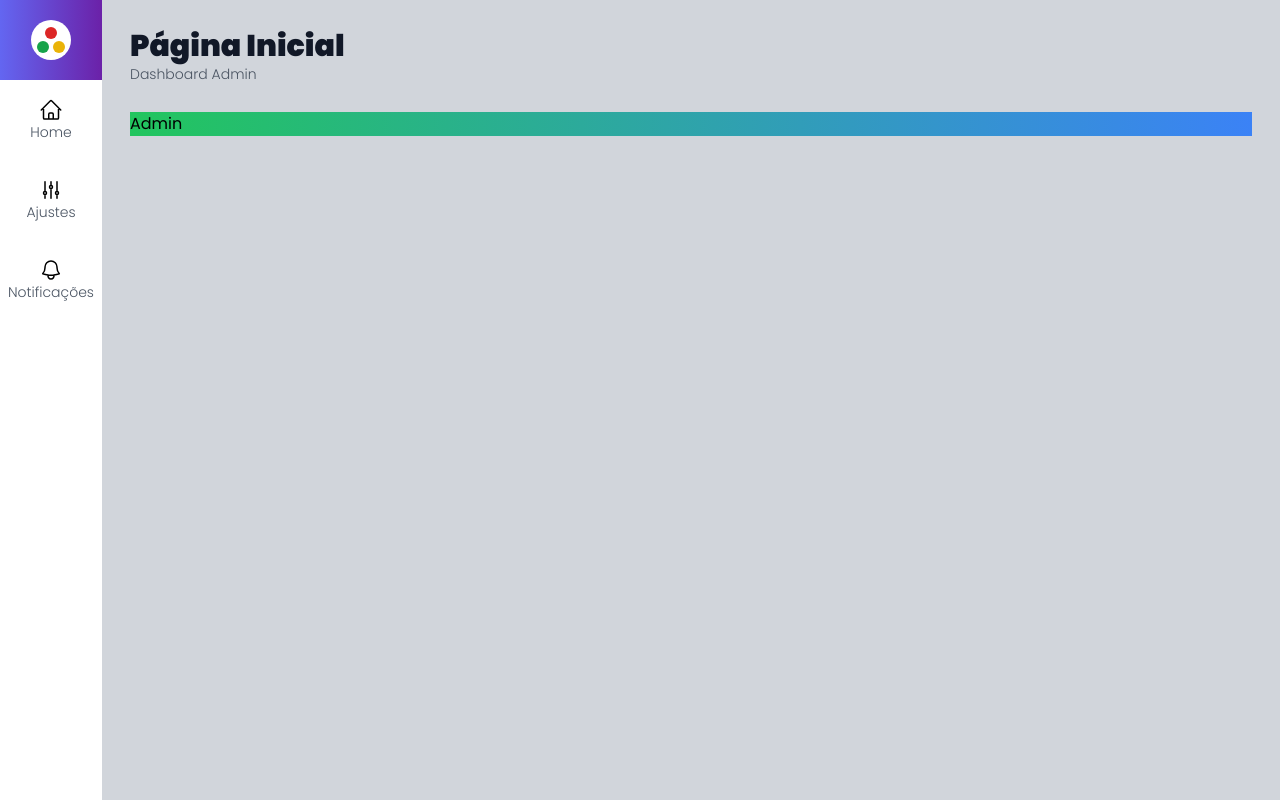
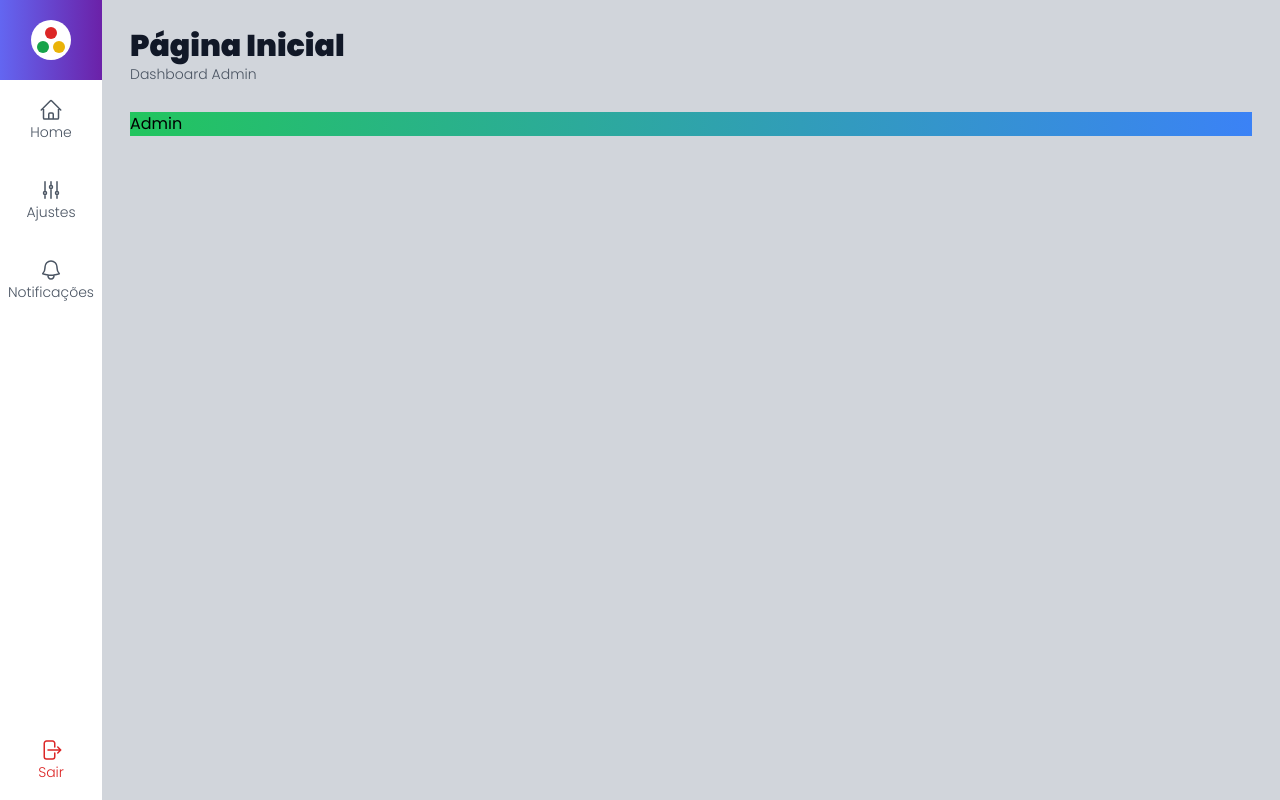
Before and after one commit to marcossabatini7/ion-dash-admin, a Next.js app: page / in a window 1280 px wide. Built offline with nearby package versions, Linux system fonts and the light colour scheme.

Commit message:
logout e ajustes na sidenav

```diff
--- a/src/components/icons/index.tsx
+++ b/src/components/icons/index.tsx
@@ -48,3 +48,20 @@
     />
   </svg>
 )
+
+export const LogoutIcon = (
+  <svg
+    xmlns="http://www.w3.org/2000/svg"
+    fill="none"
+    viewBox="0 0 24 24"
+    strokeWidth={1.5}
+    stroke="currentColor"
+    className="w-6 h-6"
+  >
+    <path
+      strokeLinecap="round"
+      strokeLinejoin="round"
+      d="M15.75 9V5.25A2.25 2.25 0 0013.5 3h-6a2.25 2.25 0 00-2.25 2.25v13.5A2.25 2.25 0 007.5 21h6a2.25 2.25 0 002.25-2.25V15m3 0l3-3m0 0l-3-3m3 3H9"
+    />
+  </svg>
+)
--- a/src/components/template/SideNav.tsx
+++ b/src/components/template/SideNav.tsx
@@ -1,26 +1,35 @@
-import { HomeIcon, NotificationIcon, SettingsIcon } from '../icons'
+import { HomeIcon, LogoutIcon, NotificationIcon, SettingsIcon } from '../icons'
 import Logo from './Logo'
 import SideNavItem from './SideNavItem'
 
 export default function SideNav() {
   return (
-    <aside>
+    <aside className="flex flex-col">
       <div className="flex flex-col items-center justify-center bg-gradient-to-r from-indigo-500 to-purple-800 h-20 ">
         <Logo />
       </div>
-      <ul>
-        <SideNavItem url="/" text="Home" icon={HomeIcon} key={1} />
+      <ul className="flex-grow">
+        <SideNavItem url="/" text="Home" icon={HomeIcon} key="home" />
         <SideNavItem
           url="/settings"
           text="Ajustes"
           icon={SettingsIcon}
-          key={2}
+          key="settings"
         />
         <SideNavItem
           url="/notifications"
           text="Notificações"
           icon={NotificationIcon}
-          key={3}
+          key="notifications"
+        />
+      </ul>
+      <ul>
+        <SideNavItem
+          onClick={(e) => console.log('logout')}
+          text="Sair"
+          icon={LogoutIcon}
+          key="logout"
+          className="text-red-600 hover:bg-red-400 hover:text-white"
         />
       </ul>
     </aside>
--- a/src/components/template/SideNavItem.tsx
+++ b/src/components/template/SideNavItem.tsx
@@ -1,21 +1,28 @@
 import Link from 'next/link'
 
 interface SideNavItemProps {
-  url: string
   text: string
   icon: any
+  url?: string
+  className?: string
+  onClick?: (e: React.MouseEvent) => void
 }
 
 export default function SideNavItem(props: SideNavItemProps) {
-  return (
-    <li className="hover:bg-gray-100">
-      <Link
-        href={props.url}
-        className="flex flex-col justify-center items-center h-20 w-full p-2"
+  function renderLink() {
+    return (
+      <div
+        className={`flex flex-col justify-center items-center h-20 w-full p-2  text-gray-600 ${props?.className}`}
       >
         {props.icon}
-        <span className="text-sm font-light text-gray-600">{props.text}</span>
-      </Link>
+        <span className="text-sm font-light">{props.text}</span>
+      </div>
+    )
+  }
+
+  return (
+    <li onClick={props.onClick} className="hover:bg-gray-100 cursor-pointer">
+      {props?.url ? <Link href={props.url}>{renderLink()}</Link> : renderLink()}
     </li>
   )
 }
```
Lines whose indentation alone changed are shown as unchanged.
